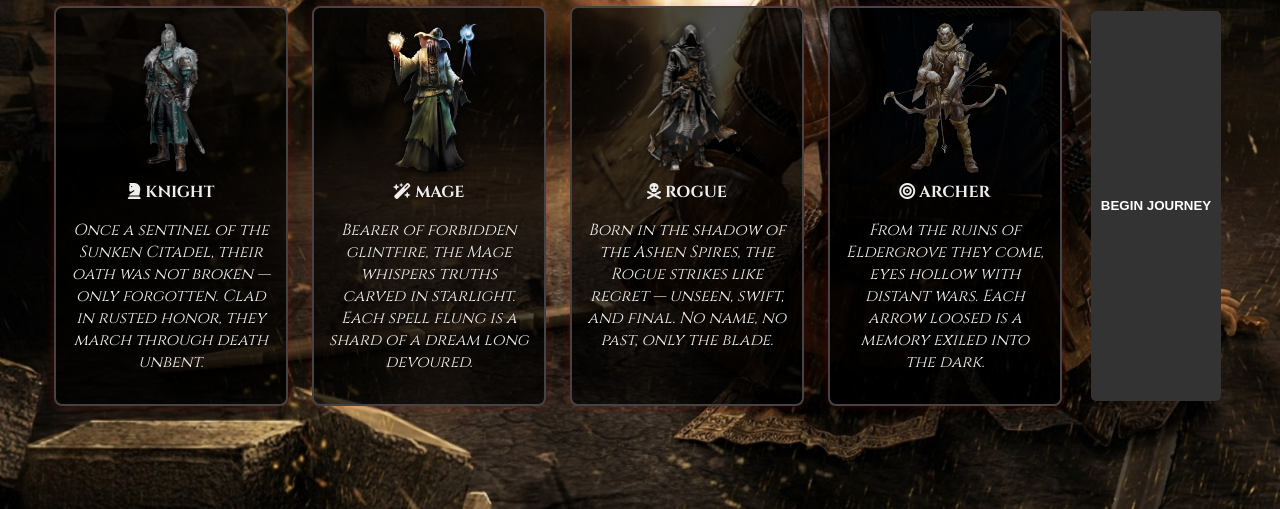
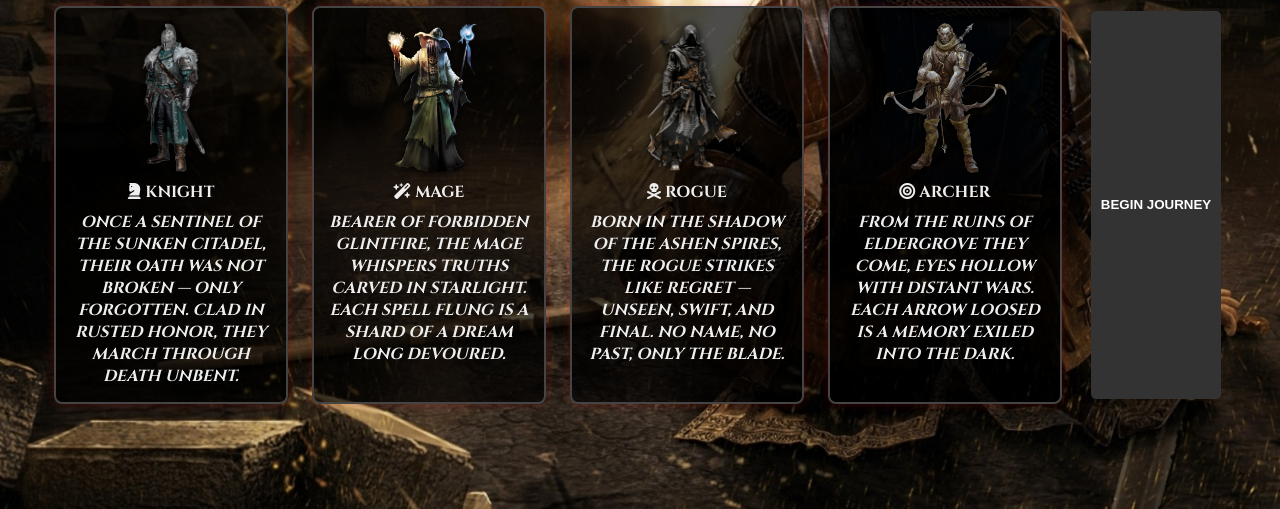
Before and after one commit to TGOSS1984/text_adventure_game, a Flask app: page / in a window 1280 px wide. Shown: the part 291-800 px from the top of the page. Run offline with Flask 3, Linux system fonts and the light colour scheme.

Commit message:
Add screenshots to readme.md and update

```diff
--- a/app/templates/index.html
+++ b/app/templates/index.html
@@ -34,7 +34,7 @@
                     <input type="radio" name="class" value="Knight" required>
                     <img src="{{ url_for('static', filename='images/classes/knight.png') }}" alt="Knight">
                     <span><i class="fas fa-chess-knight"></i> Knight</span>
-                    <p class="class-lore">Once a sentinel of the Sunken Citadel, their oath was not broken — only forgotten. Clad in rusted honor, they march through death unbent.</p>
+                    <span class="class-lore">Once a sentinel of the Sunken Citadel, their oath was not broken — only forgotten. Clad in rusted honor, they march through death unbent.</span>
                 </label>
             </div>
 
@@ -43,7 +43,7 @@
                     <input type="radio" name="class" value="Mage">
                     <img src="{{ url_for('static', filename='images/classes/mage.png') }}" alt="Mage">
                     <span><i class="fas fa-wand-magic-sparkles"></i> Mage</span>
-                    <p class="class-lore">Bearer of forbidden glintfire, the Mage whispers truths carved in starlight. Each spell flung is a shard of a dream long devoured.</p>
+                    <span class="class-lore">Bearer of forbidden glintfire, the Mage whispers truths carved in starlight. Each spell flung is a shard of a dream long devoured.</span>
                 </label>
             </div>
 
@@ -52,7 +52,7 @@
                     <input type="radio" name="class" value="Rogue">
                     <img src="{{ url_for('static', filename='images/classes/rogue.png') }}" alt="Rogue">
                     <span><i class="fas fa-skull-crossbones"></i> Rogue</span>
-                    <p class="class-lore">Born in the shadow of the Ashen Spires, the Rogue strikes like regret — unseen, swift, and final. No name, no past, only the blade.</p>
+                    <span class="class-lore">Born in the shadow of the Ashen Spires, the Rogue strikes like regret — unseen, swift, and final. No name, no past, only the blade.</span>
                 </label>
             </div>
 
@@ -61,7 +61,7 @@
                     <input type="radio" name="class" value="Archer">
                     <img src="{{ url_for('static', filename='images/classes/archer.png') }}" alt="Archer">
                     <span><i class="fas fa-bullseye"></i> Archer</span>
-                    <p class="class-lore">From the ruins of Eldergrove they come, eyes hollow with distant wars. Each arrow loosed is a memory exiled into the dark.</p>
+                    <span class="class-lore">From the ruins of Eldergrove they come, eyes hollow with distant wars. Each arrow loosed is a memory exiled into the dark.</span>
                 </label>
             </div>
 
```
Also changed, not shown: app/models.py (line endings or trailing spaces), readme.md, 5 other files.
